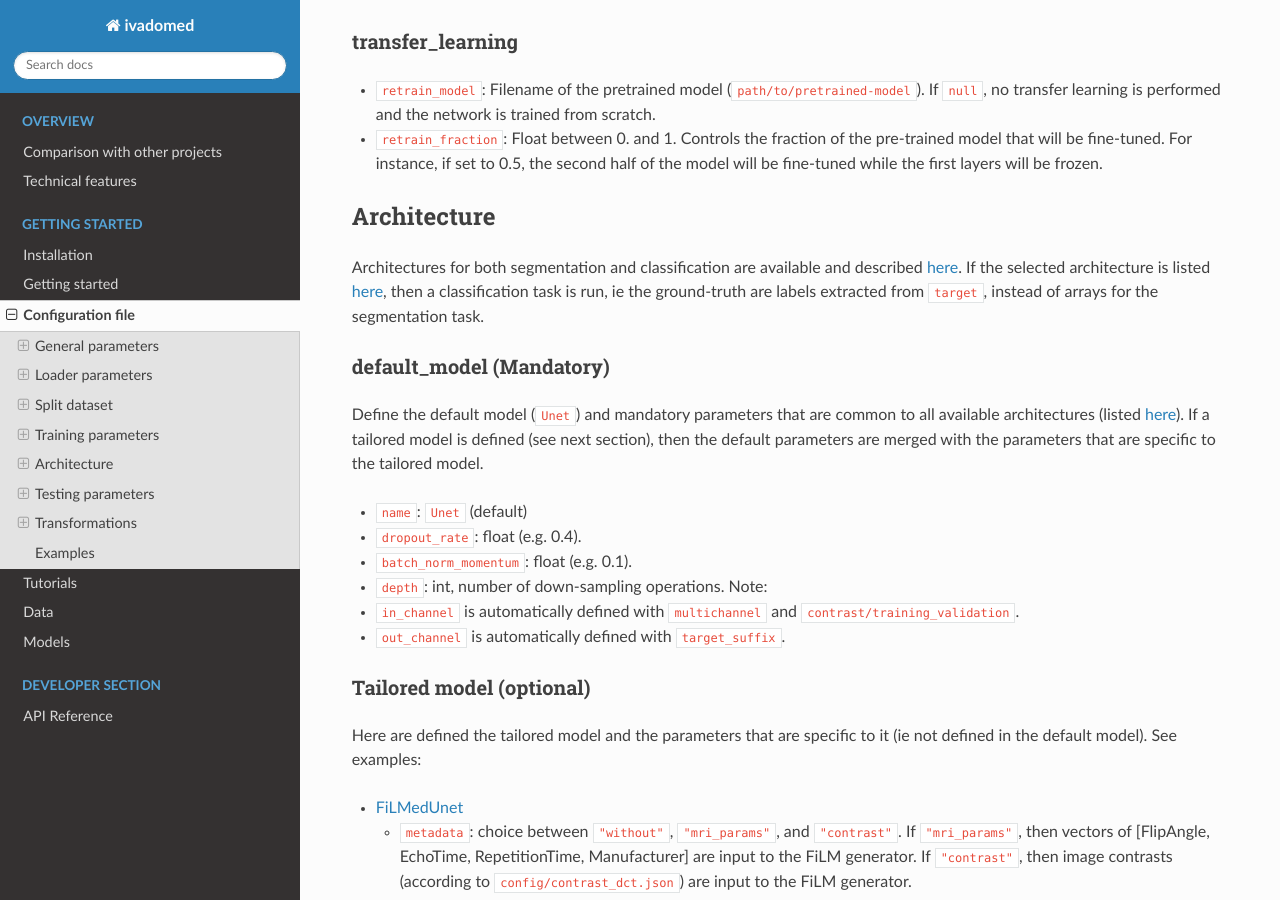
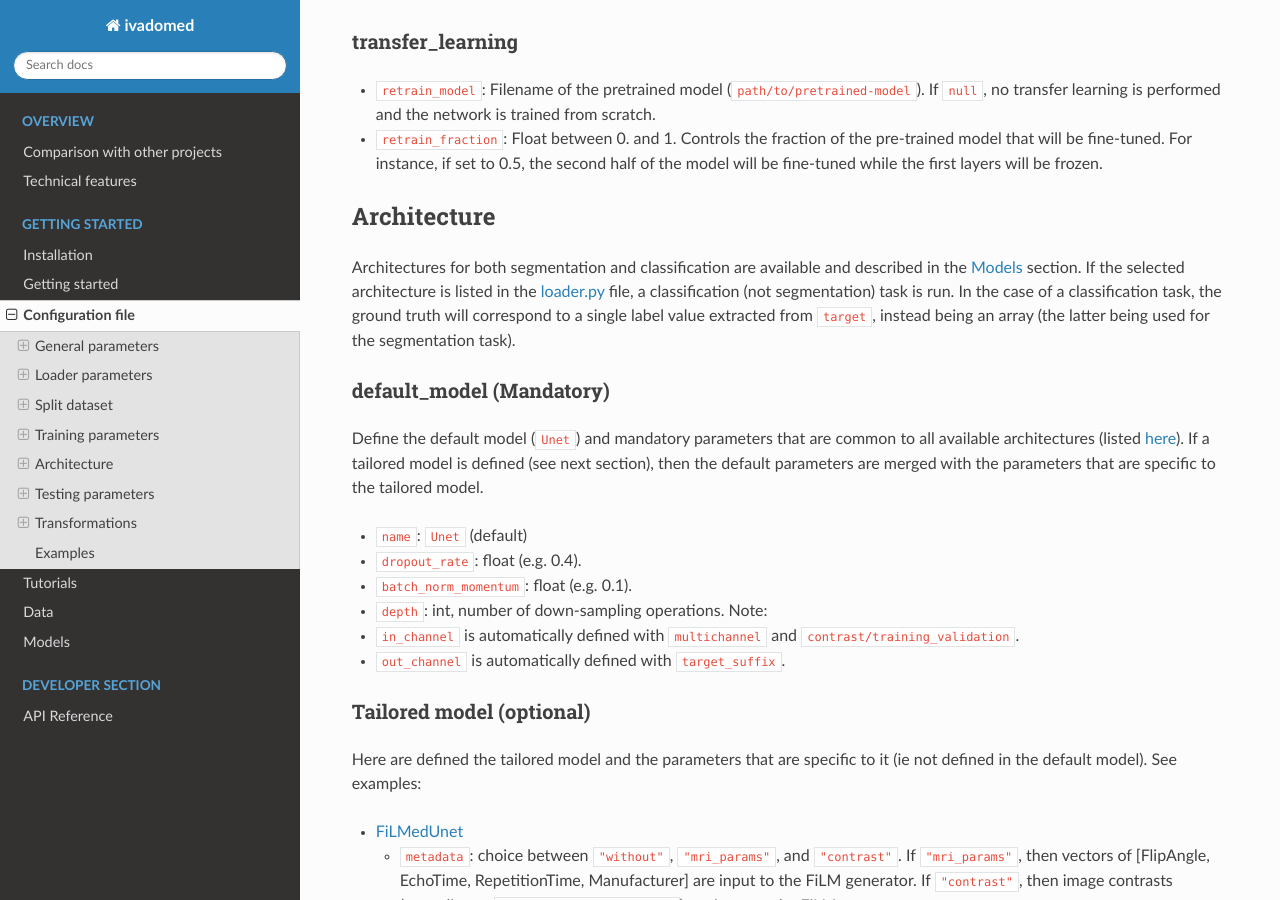
Before and after one commit to ivadomed/ivadomed, a Sphinx documentation site: the page built from docs/source/configuration_file.md, in a window 1280 px wide and 900 px high, scrolled down 3481 px. Built offline with Sphinx 7.4.7 and the Read the Docs theme 2.0.0, drawn with Linux system fonts in a browser that asks for light colours.

Commit message:
Update docs/source/configuration_file.md
Co-authored-by: Julien Cohen-Adad <jcohen@polymtl.ca>

```diff
--- a/docs/source/configuration_file.md
+++ b/docs/source/configuration_file.md
@@ -95,8 +95,8 @@ Float. Alpha parameter of the Beta distribution, see [original paper on the Mixu
 - `retrain_fraction`: Float between 0. and 1. Controls the fraction of the pre-trained model that will be fine-tuned. For instance, if set to 0.5, the second half of the model will be fine-tuned while the first layers will be frozen.
 
 ## Architecture
-Architectures for both segmentation and classification are available and described [here](models.rst).
-If the selected architecture is listed [here](../../ivadomed/loader/loader.py#L14), then a classification task is run, ie the ground-truth are labels extracted from `target`, instead of arrays for the segmentation task.
+Architectures for both segmentation and classification are available and described in the [Models](models.rst) section.
+If the selected architecture is listed in the [loader.py](../../ivadomed/loader/loader.py#L14) file, a classification (not segmentation) task is run. In the case of a classification task, the ground truth will correspond to a single label value extracted from `target`, instead being an array (the latter being used for the segmentation task).
 
 ### default_model (Mandatory)
 Define the default model (`Unet`) and mandatory parameters that are common to all available architectures (listed [here](models.rst)). If a tailored model is defined (see next section), then the default parameters are merged with the parameters that are specific to the tailored model.
```
